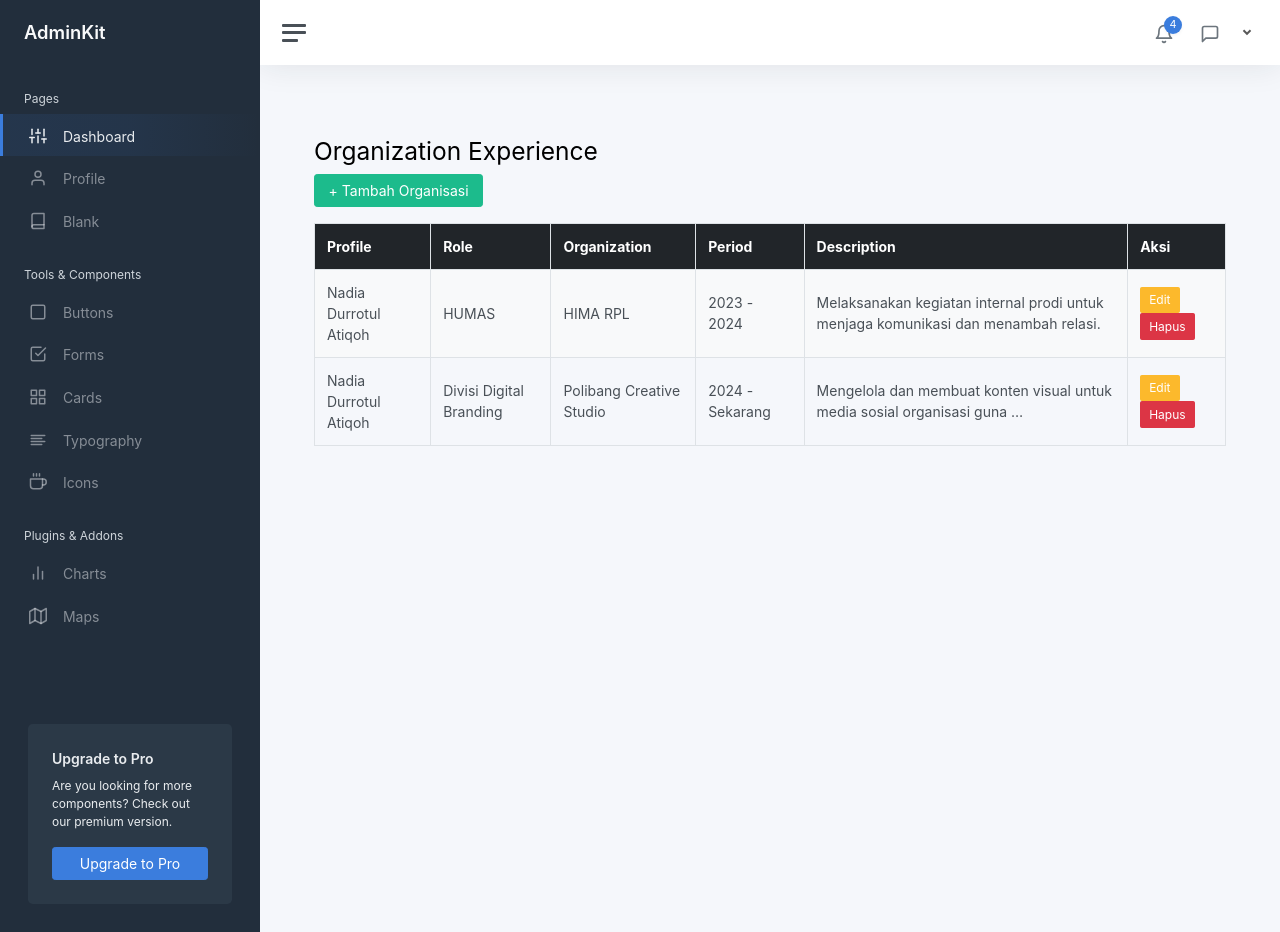
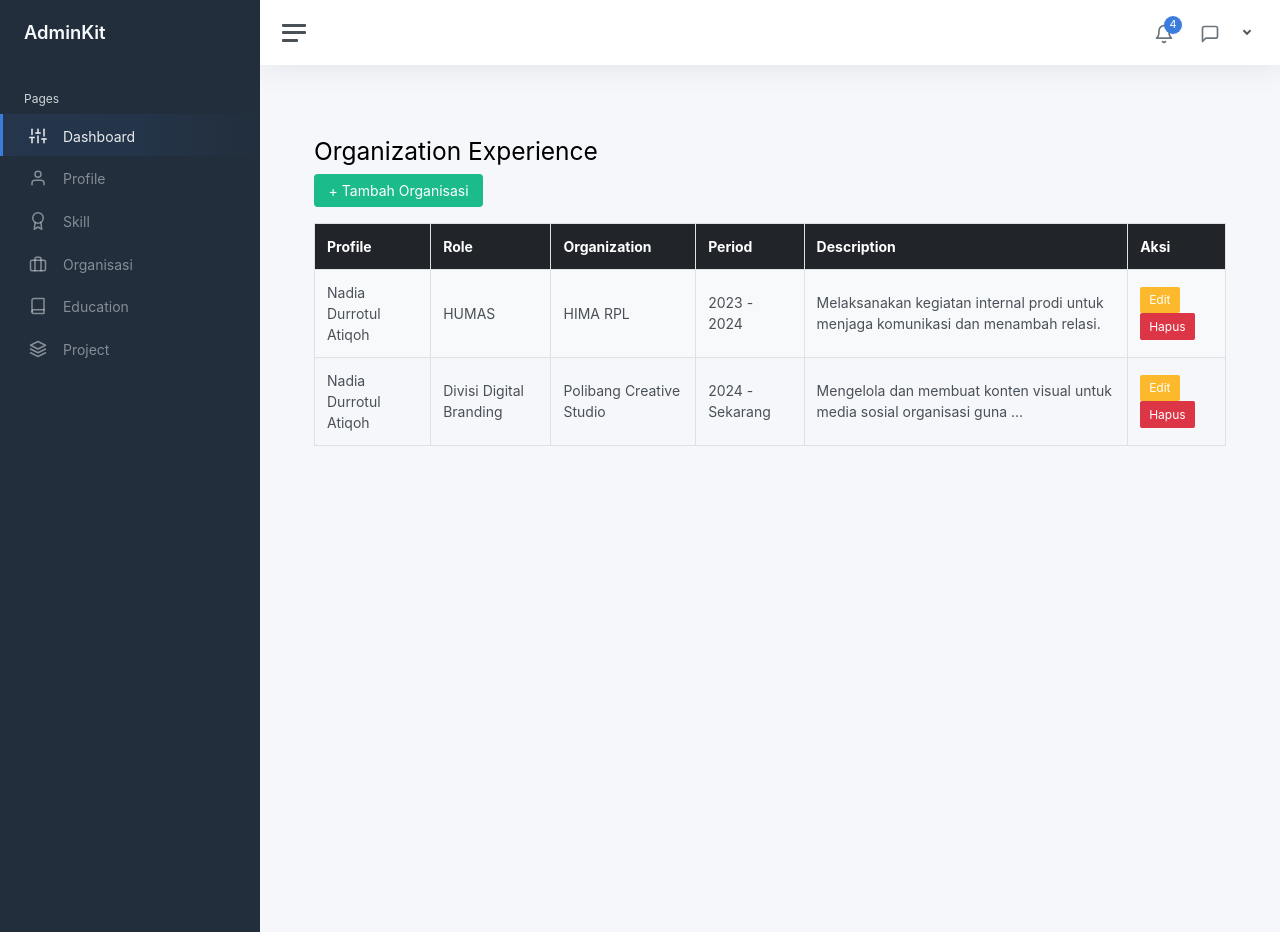
Before and after one commit to nadiadur/cv_nadia, a Django app: page /orgs/ in a window 1280 px wide. Run offline with Django 5.2, Linux system fonts and the light colour scheme; data comes from the database, SQL or seed files in the repository; some libraries are stand-ins or nearby versions.

Commit message:
admin custom 8

```diff
--- a/backend/frontend/static/templates/layouts/sidebar.html
+++ b/backend/frontend/static/templates/layouts/sidebar.html
@@ -1,4 +1,5 @@
-<nav id="sidebar" class="sidebar js-sidebar">
+<div class="wrapper">
+		<nav id="sidebar" class="sidebar js-sidebar">
 			<div class="sidebar-content js-simplebar">
 				<a class="sidebar-brand" href="{% url 'dashboard' %}">
           <span class="align-middle">AdminKit</span>
@@ -21,72 +22,32 @@
             </a>
 					</li>
 					<li class="sidebar-item">
-						<a class="sidebar-link" href="pages-blank.html">
-              <i class="align-middle" data-feather="book"></i> <span class="align-middle">Blank</span>
-            </a>
-					</li>
+					<a class="sidebar-link" href="{% url 'skill_list' %}">
+						<i class="align-middle" data-feather="award"></i>
+						<span class="align-middle">Skill</span>
+					</a>
+				</li>
+				<li class="sidebar-item">
+					<a class="sidebar-link" href="{% url 'org_list' %}">
+						<i class="align-middle" data-feather="briefcase"></i>
+						<span class="align-middle">Organisasi</span>
+					</a>
+				</li>
+				<li class="sidebar-item">
+					<a class="sidebar-link" href="{% url 'edu_list' %}">
+						<i class="align-middle" data-feather="book"></i>
+						<span class="align-middle">Education</span>
+					</a>
+				</li>
+				<li class="sidebar-item">
+					<a class="sidebar-link" href="{% url 'project_list' %}">
+						<i class="align-middle" data-feather="layers"></i>
+						<span class="align-middle">Project</span>
+					</a>
+				</li>
 
-					<li class="sidebar-header">
-						Tools & Components
-					</li>
-
-					<li class="sidebar-item">
-						<a class="sidebar-link" href="ui-buttons.html">
-              <i class="align-middle" data-feather="square"></i> <span class="align-middle">Buttons</span>
-            </a>
-					</li>
-
-					<li class="sidebar-item">
-						<a class="sidebar-link" href="ui-forms.html">
-              <i class="align-middle" data-feather="check-square"></i> <span class="align-middle">Forms</span>
-            </a>
-					</li>
-
-					<li class="sidebar-item">
-						<a class="sidebar-link" href="ui-cards.html">
-              <i class="align-middle" data-feather="grid"></i> <span class="align-middle">Cards</span>
-            </a>
-					</li>
-
-					<li class="sidebar-item">
-						<a class="sidebar-link" href="ui-typography.html">
-              <i class="align-middle" data-feather="align-left"></i> <span class="align-middle">Typography</span>
-            </a>
-					</li>
-
-					<li class="sidebar-item">
-						<a class="sidebar-link" href="icons-feather.html">
-              <i class="align-middle" data-feather="coffee"></i> <span class="align-middle">Icons</span>
-            </a>
-					</li>
-
-					<li class="sidebar-header">
-						Plugins & Addons
-					</li>
-
-					<li class="sidebar-item">
-						<a class="sidebar-link" href="charts-chartjs.html">
-              <i class="align-middle" data-feather="bar-chart-2"></i> <span class="align-middle">Charts</span>
-            </a>
-					</li>
-
-					<li class="sidebar-item">
-						<a class="sidebar-link" href="maps-google.html">
-              <i class="align-middle" data-feather="map"></i> <span class="align-middle">Maps</span>
-            </a>
-					</li>
 				</ul>
 
-				<div class="sidebar-cta">
-					<div class="sidebar-cta-content">
-						<strong class="d-inline-block mb-2">Upgrade to Pro</strong>
-						<div class="mb-3 text-sm">
-							Are you looking for more components? Check out our premium version.
-						</div>
-						<div class="d-grid">
-							<a href="upgrade-to-pro.html" class="btn btn-primary">Upgrade to Pro</a>
-						</div>
-					</div>
-				</div>
+
 			</div>
 		</nav>
```
Also changed, not shown: backend/frontend/static/templates/frontend/dashboard.html (+1 -68 lines).
